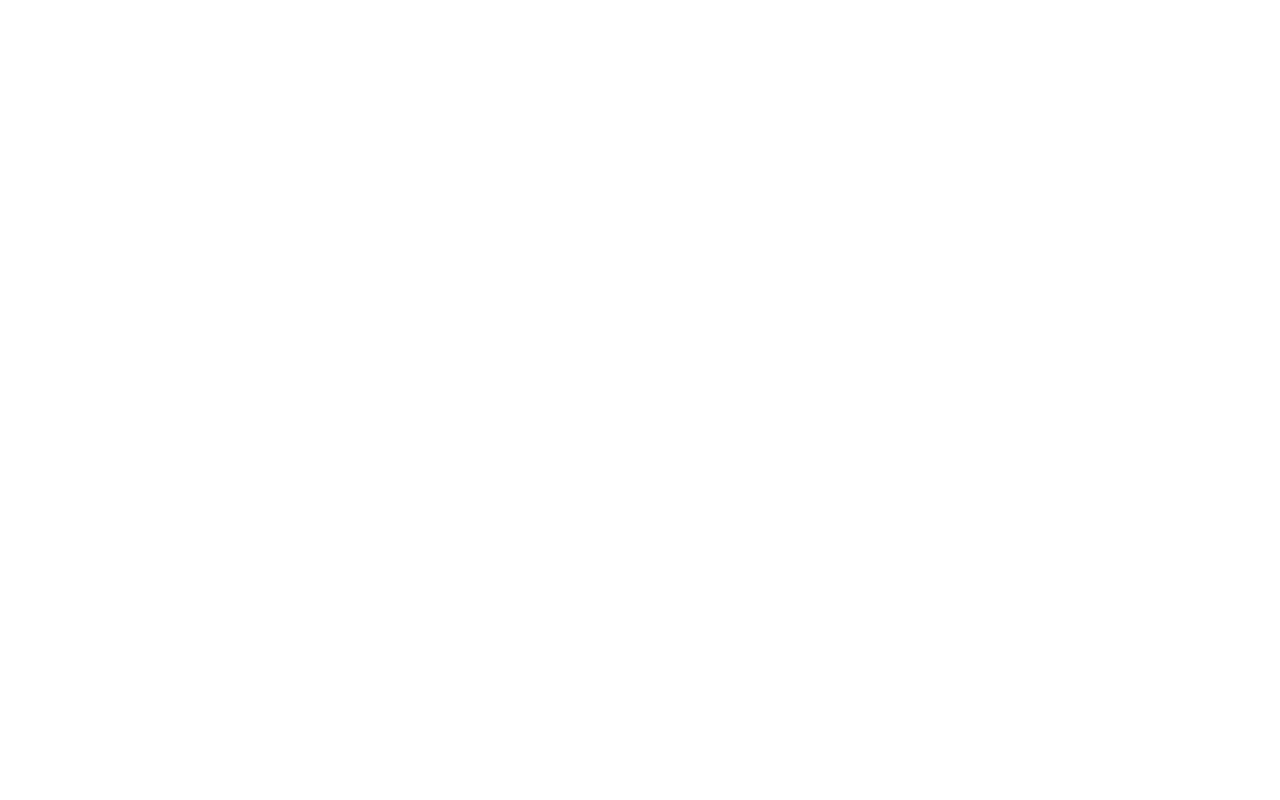
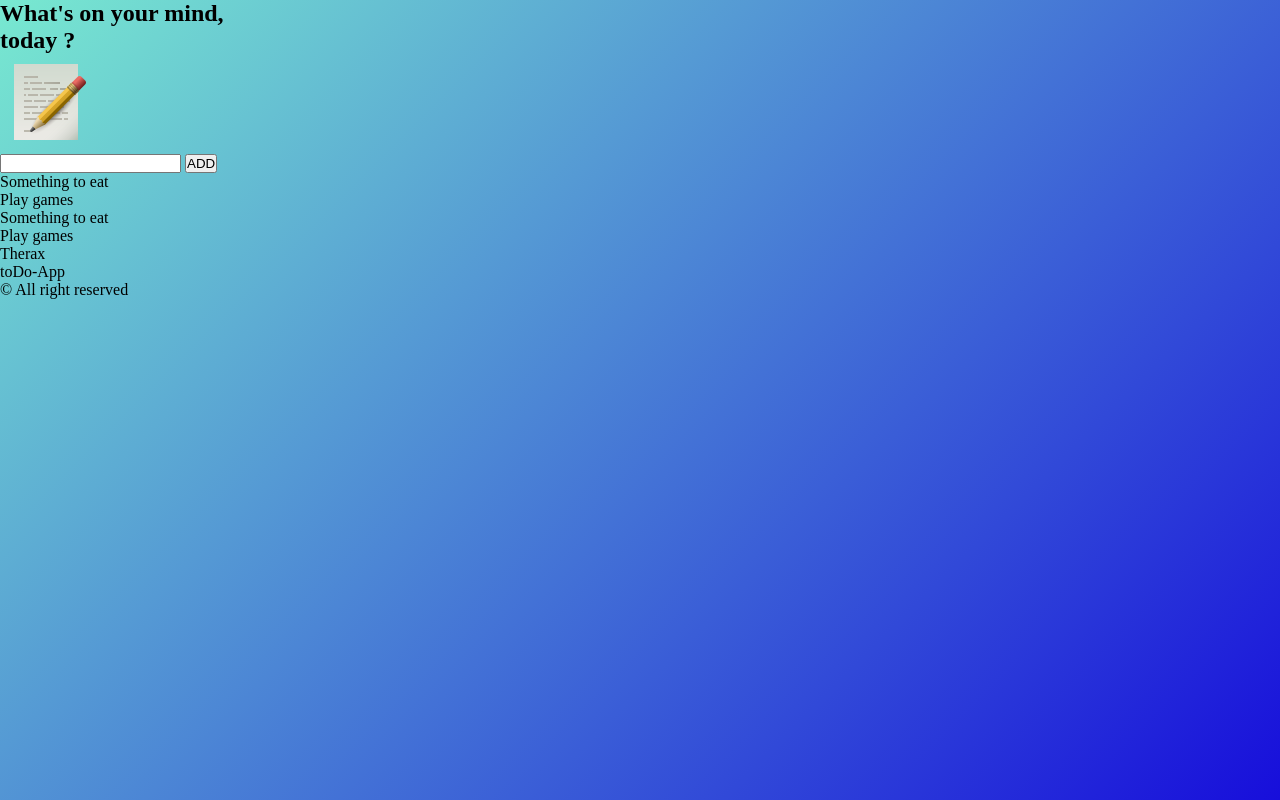
Before and after one commit to Therax1/Todolist_Project, a plain HTML site: page index.html in a window 1280 px wide. Drawn offline with Linux system fonts and the light colour scheme.

Commit message:
Finish the HTML

```diff
--- a/css/styles.css
+++ b/css/styles.css
@@ -4,3 +4,14 @@
 background: #170EDB;
 background: linear-gradient(315deg, #170EDB, #78E9D0);
 */
+
+*{
+    margin: 0;
+    padding: 0;
+    box-sizing: border-box;
+}
+
+body{
+    height: 100vh;
+    background: linear-gradient(315deg, #170EDB, #78E9D0);
+}
--- a/index.html
+++ b/index.html
@@ -0,0 +1,36 @@
+<!DOCTYPE html>
+<html lang="en">
+<head>
+    <meta charset="UTF-8">
+    <meta name="viewport" content="width=device-width, initial-scale=1.0">
+    <title>toDo-App</title>
+    <link rel="shortcut icon" href="img/favicon.png" type="image/x-icon">
+    <link rel="stylesheet" href="css/styles.css">
+</head>
+<body>
+    <div class="container">
+        <div class="toDo-App">
+            <h2>What's on your mind, <br> today ?</h2>
+            <img src="img/memo-emoji.png" alt="#">
+            <div class="yourtask-add">
+                <input type="text" name="yourtask" id="yourtask">
+                <button>ADD</button>
+            </div>
+            <div class="tasklist">
+                <ul>
+                    <li>Something to eat</li>
+                    <li>Play games</li>
+                    <li>Something to eat</li>
+                    <li>Play games</li>
+                </ul>
+            </div>
+        </div>
+        <div class="Brand-Name">
+            <span>Therax</span><br><span>toDo-App</span>
+        </div>
+    </div>
+    <footer>
+        <p>&copy; All right reserved</p>
+    </footer>
+</body>
+</html>
```
Also changed, not shown: img/favicon.png (added).
